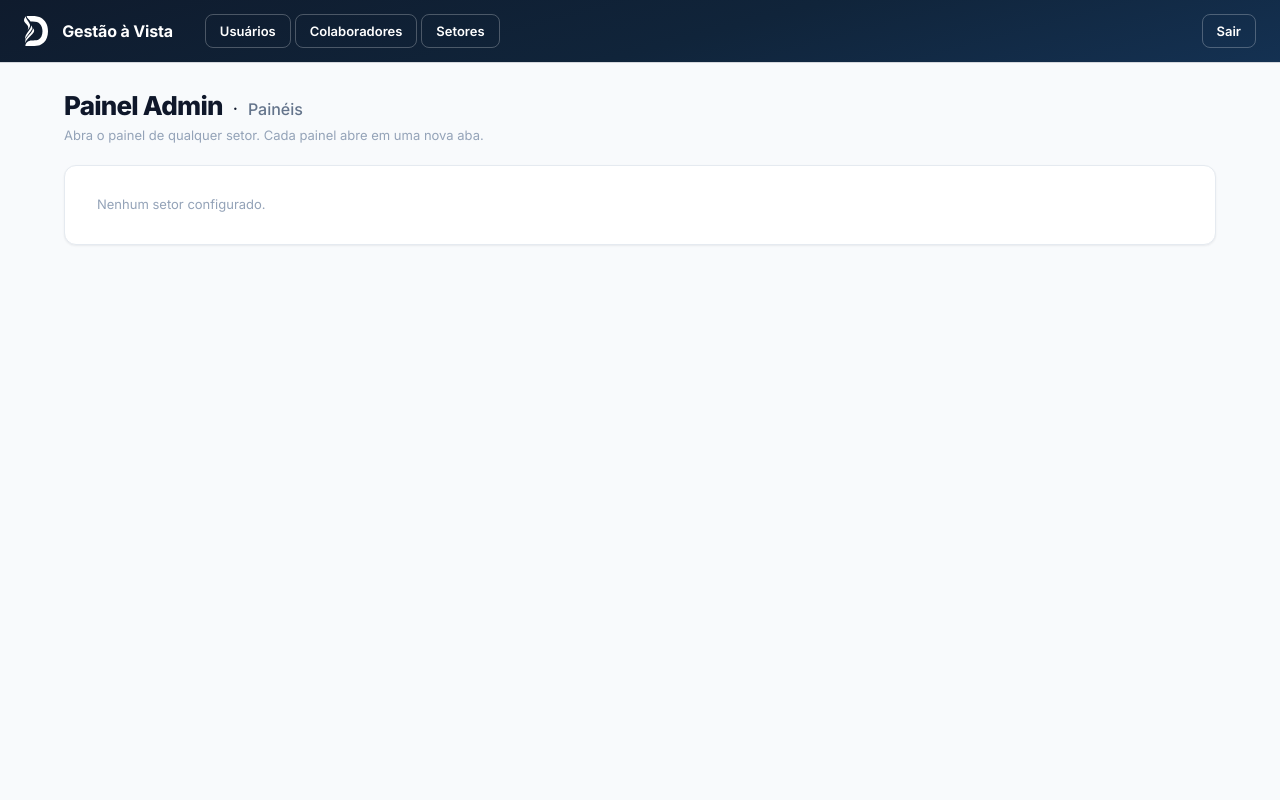
After one commit to devops-rede-damas/gestao_a_vista, a Flask app: template templates/admin/setores/paineis.html in a window 1280 px wide. The commit adds this page. Run offline with Flask 3, Linux system fonts and the light colour scheme; the template is opened without the code that fills it, so the values that code supplies are empty.

Commit message:
feat(admin): aba Setores com galeria de paineis (Etapa 2)

```diff
--- a/static/css/gav-admin.css
+++ b/static/css/gav-admin.css
@@ -128,6 +128,29 @@
   padding: 8px 16px 16px; overflow: hidden;
   box-shadow: 0 1px 2px rgba(15, 23, 42, .04), 0 1px 3px rgba(15, 23, 42, .03);
 }
+
+/* ── Galeria de painéis (aba Painéis) ──────────────────────────── */
+.paineis-grid {
+  display: grid; gap: 14px;
+  grid-template-columns: repeat(auto-fill, minmax(220px, 1fr));
+}
+.painel-card {
+  display: flex; flex-direction: column; gap: 6px;
+  background: #fff; border: 1px solid var(--bd); border-radius: 12px;
+  padding: 16px; text-decoration: none; color: var(--ink);
+  box-shadow: 0 1px 2px rgba(15, 23, 42, .04), 0 1px 3px rgba(15, 23, 42, .03);
+  transition: border-color .15s, box-shadow .15s, transform .15s;
+}
+.painel-card:hover {
+  border-color: var(--brand); transform: translateY(-2px);
+  box-shadow: 0 4px 14px rgba(12, 119, 173, .12);
+}
+.painel-card-head { display: flex; align-items: flex-start; justify-content: space-between; gap: 10px; }
+.painel-card-nome { font-size: 15px; font-weight: 700; letter-spacing: -.01em; }
+.painel-card-ext { width: 16px; height: 16px; color: var(--ink-4); flex-shrink: 0; }
+.painel-card:hover .painel-card-ext { color: var(--brand); }
+.painel-card-chave { font-size: 12px; color: var(--ink-4); font-family: ui-monospace, "Cascadia Code", monospace; }
+.painel-card-cta { margin-top: 4px; font-size: 12px; font-weight: 600; color: var(--brand-dark); }
 
 /* Chips de status e papel */
 .chip {
--- a/templates/admin/colaboradores.html
+++ b/templates/admin/colaboradores.html
@@ -17,6 +17,7 @@
     <nav class="admin-nav">
       <a href="{{ url_for('admin.usuarios') }}" class="admin-nav-link{% if active == 'usuarios' %} active{% endif %}">Usuários</a>
       <a href="{{ url_for('admin.colaboradores') }}" class="admin-nav-link{% if active == 'colaboradores' %} active{% endif %}">Colaboradores</a>
+      <a href="{{ url_for('admin.setores_paineis') }}" class="admin-nav-link{% if active == 'setores' %} active{% endif %}">Setores</a>
     </nav>
     <span class="admin-topbar-spacer"></span>
     {% if session.usuario %}<span class="admin-topbar-user">{{ session.usuario.email }}</span>{% endif %}
--- /dev/null
+++ b/templates/admin/setores/paineis.html
@@ -0,0 +1,58 @@
+<!DOCTYPE html>
+<html lang="pt-BR">
+<head>
+  <meta charset="UTF-8">
+  <meta name="viewport" content="width=device-width, initial-scale=1.0">
+  <title>Painéis — Gestão à Vista</title>
+  <link rel="preconnect" href="https://fonts.googleapis.com">
+  <link rel="preconnect" href="https://fonts.gstatic.com" crossorigin>
+  <link href="https://fonts.googleapis.com/css2?family=Inter:wght@400;500;600;700;800&display=swap" rel="stylesheet">
+  <link rel="stylesheet" href="{{ url_for('static', filename='css/gav-admin.css') }}">
+</head>
+<body class="admin-page">
+
+  <header class="admin-topbar">
+    <img src="{{ url_for('static', filename='img/logo_branco.svg') }}" alt="Rede Damas" class="admin-topbar-logo">
+    <span class="admin-topbar-title">Gestão à Vista</span>
+    <nav class="admin-nav">
+      <a href="{{ url_for('admin.usuarios') }}" class="admin-nav-link{% if active == 'usuarios' %} active{% endif %}">Usuários</a>
+      <a href="{{ url_for('admin.colaboradores') }}" class="admin-nav-link{% if active == 'colaboradores' %} active{% endif %}">Colaboradores</a>
+      <a href="{{ url_for('admin.setores_paineis') }}" class="admin-nav-link{% if active == 'setores' %} active{% endif %}">Setores</a>
+    </nav>
+    <span class="admin-topbar-spacer"></span>
+    {% if session.usuario %}<span class="admin-topbar-user">{{ session.usuario.email }}</span>{% endif %}
+    <a href="{{ url_for('auth.logout') }}">Sair</a>
+  </header>
+
+  <div class="admin-wrap">
+    <div class="admin-head">
+      <div>
+        <div class="admin-titlebar">
+          <h1 class="admin-title">Painel Admin</h1>
+          <span class="admin-title-sep" aria-hidden="true">·</span>
+          <span class="admin-subtitle">Painéis</span>
+        </div>
+        <p class="admin-desc">Abra o painel de qualquer setor. Cada painel abre em uma nova aba.</p>
+      </div>
+    </div>
+
+    {% if setores %}
+    <div class="paineis-grid">
+      {% for s in setores %}
+      <a class="painel-card" href="{{ url_for('painel', setor=s.chave) }}" target="_blank" rel="noopener">
+        <span class="painel-card-head">
+          <span class="painel-card-nome">{{ s.nome }}</span>
+          <svg class="painel-card-ext" viewBox="0 0 24 24" fill="none" stroke="currentColor" stroke-width="2" stroke-linecap="round" stroke-linejoin="round" aria-hidden="true"><path d="M18 13v6a2 2 0 0 1-2 2H5a2 2 0 0 1-2-2V8a2 2 0 0 1 2-2h6"/><polyline points="15 3 21 3 21 9"/><line x1="10" y1="14" x2="21" y2="3"/></svg>
+        </span>
+        <span class="painel-card-chave">{{ s.chave }}</span>
+        <span class="painel-card-cta">Abrir painel</span>
+      </a>
+      {% endfor %}
+    </div>
+    {% else %}
+    <div class="admin-card"><p class="admin-desc" style="padding:16px">Nenhum setor configurado.</p></div>
+    {% endif %}
+  </div>
+
+</body>
+</html>
--- a/templates/admin/usuarios.html
+++ b/templates/admin/usuarios.html
@@ -18,6 +18,7 @@
     <nav class="admin-nav">
       <a href="{{ url_for('admin.usuarios') }}" class="admin-nav-link{% if active == 'usuarios' %} active{% endif %}">Usuários</a>
       <a href="{{ url_for('admin.colaboradores') }}" class="admin-nav-link{% if active == 'colaboradores' %} active{% endif %}">Colaboradores</a>
+      <a href="{{ url_for('admin.setores_paineis') }}" class="admin-nav-link{% if active == 'setores' %} active{% endif %}">Setores</a>
     </nav>
     <span class="admin-topbar-spacer"></span>
     {% if session.usuario %}<span class="admin-topbar-user">{{ session.usuario.email }}</span>{% endif %}
```
Also changed, not shown: admin_api.py (+8 -0 lines).
